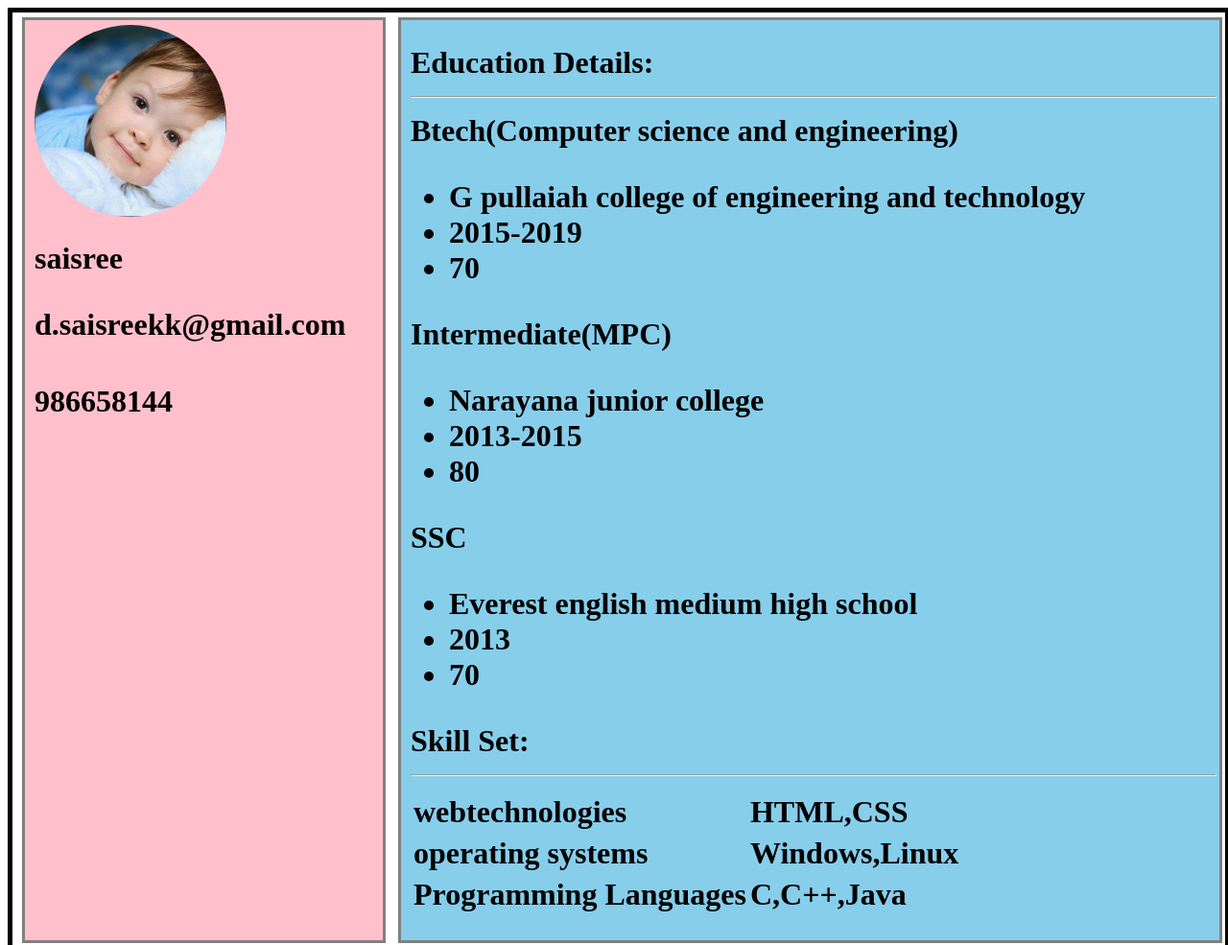
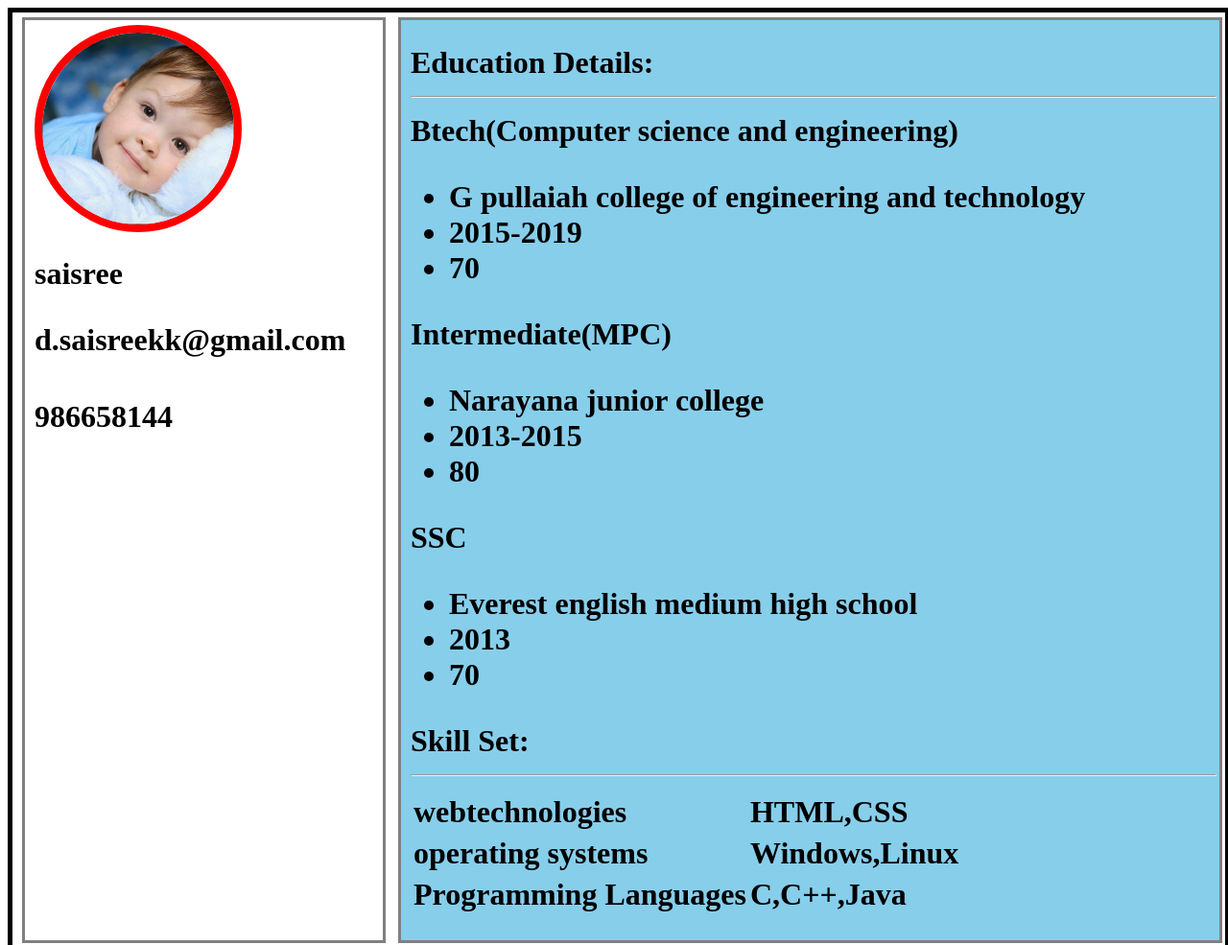
Before and after one commit to saisree1097/saisreeproject, a plain HTML site: page index.html in a window 1280 px wide. Shown: the top 985 px of the page at 96% size. Drawn offline with Linux system fonts and the light colour scheme.

Commit message:
Update style.css

```diff
--- a/style.css
+++ b/style.css
@@ -10,13 +10,13 @@
   border:3px solid grey;
   margin:5px 3px 2px 10px;
   padding: 5px 3px 2px 10px;
-  background-color: pink	;
+  background-color: solid pink	;
   /* text-align: center; */
 }
 .left img{
   width:200px;
   border-radius: 50%;
-  border:8px red;
+  border:8px solid red;
  box-shadow:10px;
 }
 .right{
```
